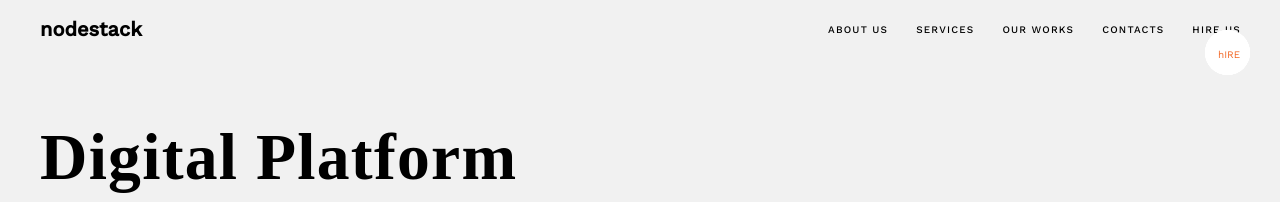
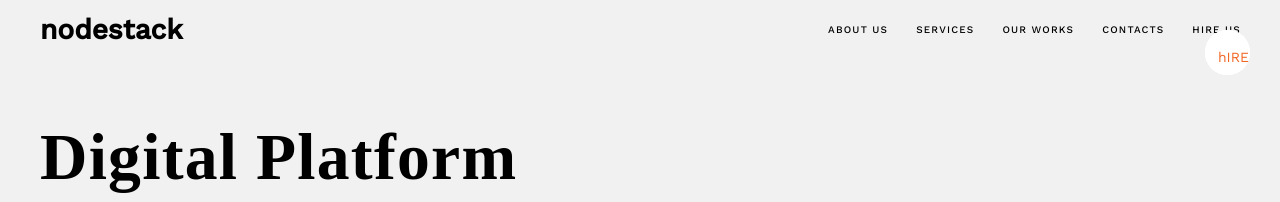
Before and after one commit to nodestack/nodestack.github.io, a Jekyll site: the page built from index.html, in a window 1280 px wide and 900 px high. Shown: the top 202 px of the window. Built offline with Jekyll 4.4.1, drawn with Linux system fonts in a browser that asks for light colours; nearby versions of some CDN libraries; some web fonts are replaced.

Commit message:
Update main.css

```diff
--- a/_includes/css/main.css
+++ b/_includes/css/main.css
@@ -6,7 +6,7 @@
 
 body {
     font-family: "Work Sans","Roboto",-apple-system,BlinkMacSystemFont,"Segoe UI",Arial,sans-serif;
-    font-size: 1rem;
+    font-size: 14px;
     line-height: 1.5;
     color: #000;
     background-color: #fff;
```
